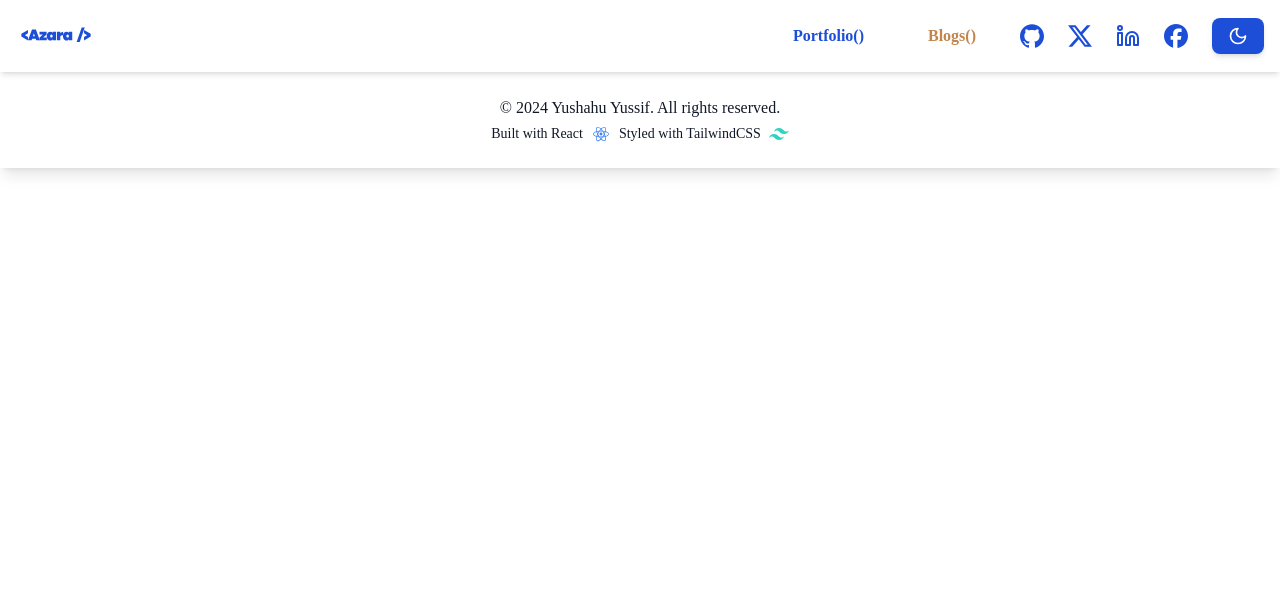
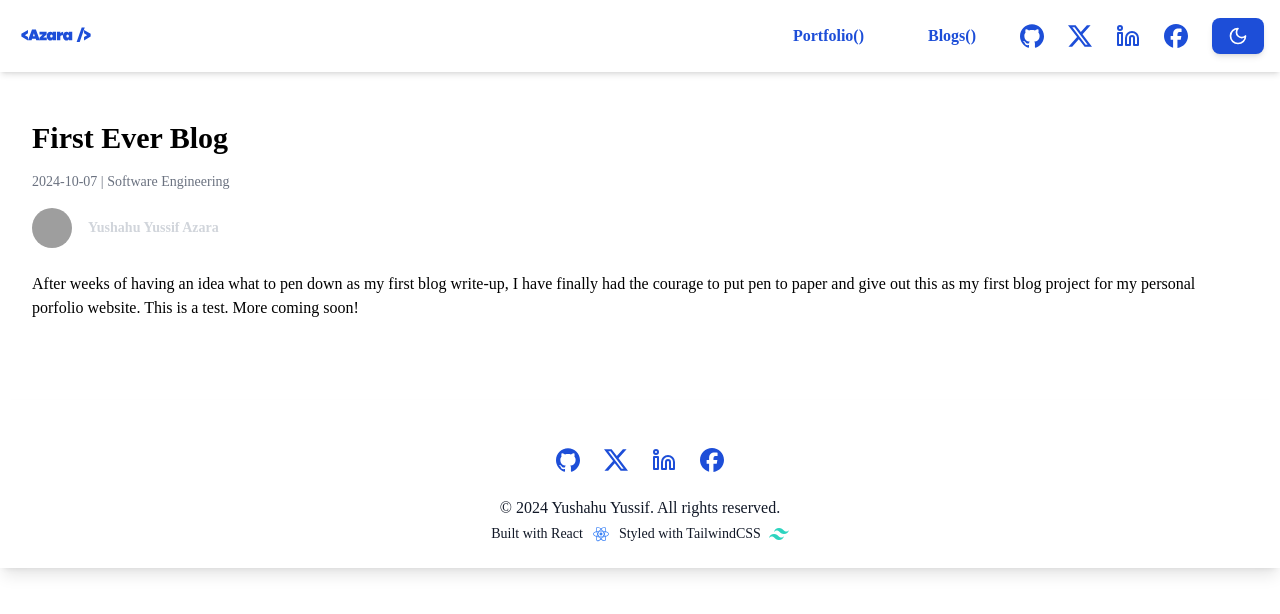
Before and after one commit to azaraverse/azara, a React (Create React App) app in the folder my-portfolio/: page /blog/first-blog-on-dev in a window 1280 px wide. Shown: the top 614 px of the page. Built offline with nearby package versions, Linux system fonts and the light colour scheme; grey boxes are pictures that could not be loaded.

Commit message:
make adjustments to style and animations, implement a markdown blog renderer to fetch and display blog articles using slugs from mds.

```diff
--- a/my-portfolio/package.json
+++ b/my-portfolio/package.json
@@ -7,13 +7,18 @@
     "@testing-library/jest-dom": "^5.17.0",
     "@testing-library/react": "^13.4.0",
     "@testing-library/user-event": "^13.5.0",
+    "buffer": "^6.0.3",
     "framer-motion": "^11.11.1",
+    "front-matter": "^4.0.2",
+    "gray-matter": "^4.0.3",
     "lucide-react": "^0.447.0",
     "prismjs": "^1.29.0",
     "react": "^18.3.1",
     "react-dom": "^18.3.1",
     "react-feather": "^2.0.10",
+    "react-helmet": "^6.1.0",
     "react-icons": "^5.3.0",
+    "react-markdown": "^9.0.1",
     "react-router-dom": "^6.26.2",
     "react-scripts": "5.0.1",
     "web-vitals": "^2.1.4"
--- a/my-portfolio/src/App.js
+++ b/my-portfolio/src/App.js
@@ -3,6 +3,7 @@ import { useState, useEffect } from 'react';
 import Home from './pages/Home';
 import Portfolio from './pages/Portfolio';
 import Blog from './pages/Blog';
+import BlogPost from './components/fetchBlog';
 import Navbar from './components/Navbar';
 import Footer from './components/Footer';
 
@@ -29,7 +30,8 @@ const App = () => {
         <Routes>
           <Route path='/' element={<Home darkMode={darkMode} />} />
           <Route path='portfolio' element={<Portfolio darkMode={darkMode} />} />
-          <Route path='blog' element={<Blog darkMode={darkMode} />} />
+          <Route path='blogs' element={<Blog darkMode={darkMode} />} />
+          <Route path='blog/:slug' element={<BlogPost darkMode={darkMode} />} />
         </Routes>
         <Footer darkMode={darkMode} />
       </div>
--- /dev/null
+++ b/my-portfolio/src/blogs/first-blog-on-dev.md
@@ -0,0 +1,13 @@
+---
+slug: "first-blog-on-dev"
+title: "First Ever Blog"
+date: "2024-10-07"
+category: "Software Engineering"
+author:
+    name: "Yushahu Yussif Azara"
+    image: "../assets/images/pexels-first-blog.jpg"
+cover_image: ""
+---
+
+After weeks of having an idea what to pen down as my first blog write-up, I have finally had the courage to put pen to paper and give out this as my first blog project
+for my personal porfolio website. This is a test. More coming soon!
--- a/my-portfolio/src/components/Navbar.js
+++ b/my-portfolio/src/components/Navbar.js
@@ -22,12 +22,12 @@ const Navbar = ({ toggleDarkMode, darkMode }) => {
         <div className="hidden md:flex items-center space-x-6">
           <NavLink
             to="/portfolio"
-            className={({ isActive }) => `font-semibold text-blue-700 dark:text-blue-400 transition-colors duration-500 px-5 py-2 ${isActive ? "text-skin hover:text-gray-700" : "hover:text-gray-700 dark:hover:text-white"}`}>
+            className={({ isActive }) => `font-semibold text-blue-700 dark:text-blue-400 transition-colors duration-500 px-5 py-2 ${isActive ? "text-blue-700 underline decoration-double hover:text-gray-700" : "hover:text-gray-700 dark:hover:text-white"}`}>
             <span className="font-mono">Portfolio()</span>
           </NavLink>
           <NavLink
-            to="/blog"
-            className={({ isActive }) => `font-semibold text-blue-700 dark:text-blue-400 transition-colors duration-500 px-5 py-2 ${isActive ? "text-skin hover:text-gray-700" : "hover:text-gray-700 dark:hover:text-white"}`}>
+            to="/blogs"
+            className={({ isActive }) => `font-semibold text-blue-700 dark:text-blue-400 transition-colors duration-500 px-5 py-2 ${isActive ? "text-blue-700 underline decoration-double hover:text-gray-700" : "hover:text-gray-700 dark:hover:text-white"}`}>
             <span className="font-mono">Blogs()</span>
           </NavLink>
 
@@ -82,7 +82,7 @@ const Navbar = ({ toggleDarkMode, darkMode }) => {
             <span className="font-mono">Portfolio()</span>
           </NavLink>
           <NavLink
-            to="/blog"
+            to="/blogs"
             className="block py-2 px-6 text-blue-700 dark:text-blue-400 transition-colors duration-500 hover:bg-gray-100 rounded"
             onClick={() => setIsMenuOpen(false)}>
             <span className="font-mono">Blogs()</span>
--- a/my-portfolio/src/blogs/blogList.js
+++ b/my-portfolio/src/components/blogList.js
@@ -4,11 +4,14 @@ import seoBlogImg from "../assets/images/pexels-seo.jpg";
 
 const blogs = [
   {
-    slug: "first blog on dev",
+    slug: "first-blog-on-dev",
     title: "First Ever Blog",
     date: "2024-10-07",
     category: "Software Engineering",
-    author: "Yushahu Yussif Azara",
+    author: {
+        name: "Yushahu Yussif Azara",
+        image: firstBlogImg
+    },
     cover_image: firstBlogImg
   },
   {
@@ -16,7 +19,10 @@ const blogs = [
     title: "Building my First React App",
     date: "2024-10-06",
     category: "React",
-    author: "Yushahu Yussif Azara",
+    author: {
+        name: "Yushahu Yussif Azara",
+        image: reactBlogImg
+    },
     cover_image: reactBlogImg
   },
   {
@@ -24,7 +30,10 @@ const blogs = [
     title: "How to use SEO to drive traffic",
     date: "2024-10-05",
     category: "SEO",
-    author: "Yushahu Yussif Azara",
+    author: {
+        name: "Yushahu Yussif Azara",
+        image: seoBlogImg
+    },
     cover_image: seoBlogImg
   },
 ]
--- a/my-portfolio/src/components/blogSection.js
+++ b/my-portfolio/src/components/blogSection.js
@@ -1,6 +1,6 @@
 import React from "react";
 import { Link } from "react-router-dom";
-import blogs from "../blogs/blogList";
+import blogs from "./blogList";
 import { motion } from "framer-motion";
 
 const BlogsList = () => {
@@ -44,7 +44,7 @@ const BlogsList = () => {
         </p>
 
         <motion.div
-          className="grid grid-cols-2 gap-8 lg:gap-12"
+          className="grid grid-cols-2 gap-10 lg:gap-12"
           variants={containerVariants}
           initial="hidden"
           whileInView="visible"
@@ -54,18 +54,18 @@ const BlogsList = () => {
             <motion.div
               key={blog.slug}
               variants={itemVariants}
-              className="flex flex-col lg:flex-row items-center lg:space-x-6 space-y-6 lg:space-y-8">
+              className="flex flex-col lg:flex-row lg:space-x-6 space-y-6 lg:space-y-8">
               <img
                 src={blog.cover_image}
                 alt={blog.title}
                 className="lg:w-40 h-auto lg:h-40 md:aspect-w-1 md:aspect-h-1 object-cover rounded-lg" />
 
               <div>
-                <div className="text-sm lg:text-left text-gray-500 dark:text-gray-300 transition-colors duration-500">{blog.date} &#124; {blog.category}</div>
+                <div className="text-sm text-left text-gray-500 dark:text-gray-300 transition-colors duration-500">{blog.date} &#124; {blog.category}</div>
                 <Link to={`/blog/${blog.slug}`}>
                   <h3 className="text-left text-lg sm:text-xl font-semibold dark:text-white hover:text-blue-700">{blog.title}</h3>
                 </Link>
-                <p className="mt-1 sm:mt-2 text-gray-600 dark:text-gray-300 transition-colors duration-500 text-sm">{blog.author}</p>
+                <p className="text-left mt-1 sm:mt-2 text-gray-600 dark:text-gray-300 transition-colors duration-500 text-sm">{blog.author.name}</p>
               </div>
             </motion.div>
           ))}
--- /dev/null
+++ b/my-portfolio/src/components/fetchBlog.js
@@ -0,0 +1,65 @@
+import React, { useState, useEffect } from "react";
+import ReactMarkdown from "react-markdown";
+import { useParams } from "react-router-dom";
+import fm from "front-matter";
+import { Helmet } from "react-helmet";
+import { motion } from "framer-motion";
+
+import authorImage from "../assets/images/pexels-first-blog.jpg";
+
+const BlogPost = () => {
+  const { slug } = useParams();
+  const [content, setContent] = useState("");
+  const [metadata, setMetadata] = useState({});
+
+  useEffect(() => {
+    // dynamically fetch markdown files based on key/value pairs of slug
+    import(`../blogs/${slug}.md`)
+      .then((file) => fetch(file.default))
+      .then((response) => response.text())
+      .then((text) => {
+        // separate metadata and content
+        const parsed = fm(text);
+        setContent(parsed.body);
+        setMetadata(parsed.attributes);
+      })
+      .catch((error) => console.error(error));
+  }, [slug]);
+
+  return (
+    <div className="container mx-auto px-8 py-20 mt-10 dark:bg-neutral-900 dark:text-white transition-colors duration-500">
+      {metadata && (
+        <>
+          <Helmet>
+            <title>{metadata.title}</title>
+          </Helmet>
+          <motion.div
+            initial={{ opacity: 0, y: -50 }}
+            animate={{ opacity: 1, y: 0 }}
+            transition={{ duration: 0.5 }}>
+            <h1 className="text-3xl font-bold mb-4">{metadata.title}</h1>
+            <p className="text-sm text-gray-500 mb-4">
+              {metadata.date} &#124; {metadata.category}
+            </p>
+            {metadata.author && (
+              <div className="flex items-center mb-6">
+                {metadata.author.image && (
+                  <img
+                  src={authorImage}
+                  alt={metadata.author.name}
+                  className="w-10 h-10 rounded-full" />
+                )}
+                  <div className="ml-4">
+                    <p className="text-sm font-semibold text-gray-300">{metadata.author.name}</p>
+                  </div>
+              </div>
+            )}
+            <ReactMarkdown>{content}</ReactMarkdown>
+          </motion.div>
+        </>
+      )}
+    </div>
+  )
+};
+
+export default BlogPost;
--- a/my-portfolio/src/helpers/TypingCode.js
+++ b/my-portfolio/src/helpers/TypingCode.js
@@ -6,7 +6,12 @@ const TypingCodeBlock = ( {darkMode} ) => {
   const [,setIsTypingComplete] = useState(false);
 
   const code =
-`class Developer():
+`#!/usr/bin/env python3
+""" Personal Dev Module
+"""
+
+
+class Developer():
     """ Dev Model
     """
 
--- a/my-portfolio/src/pages/Blog.js
+++ b/my-portfolio/src/pages/Blog.js
@@ -1,12 +1,16 @@
+import BlogsList from "../components/blogSection";
+
 const Blog = () => (
-  <div className="text-center">
-    <h1 className="text-4xl font-bold mt-20 pt-20">
+  <div className="text-center md:p-8 p-12 dark:bg-neutral-900 dark:text-white transition-colors duration-500">
+    <h1 className="text-4xl font-bold pt-40">
       Blog
     </h1>
 
     <p className="mt-4">
       Sharing my thoughts and articles on dev
     </p>
+
+    <BlogsList />
   </div>
 );
 
```
Also changed, not shown: 1 other file (tests, documents, lock files or other folders).
